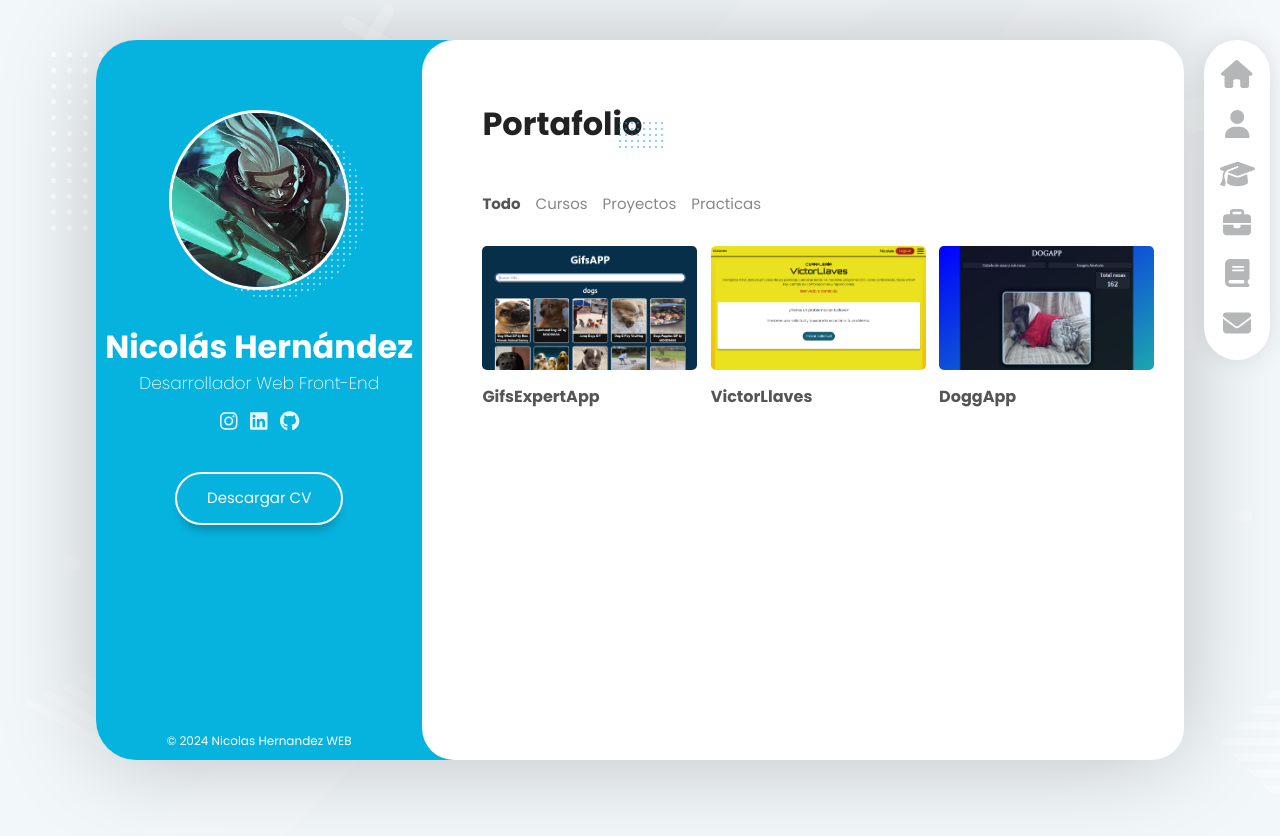
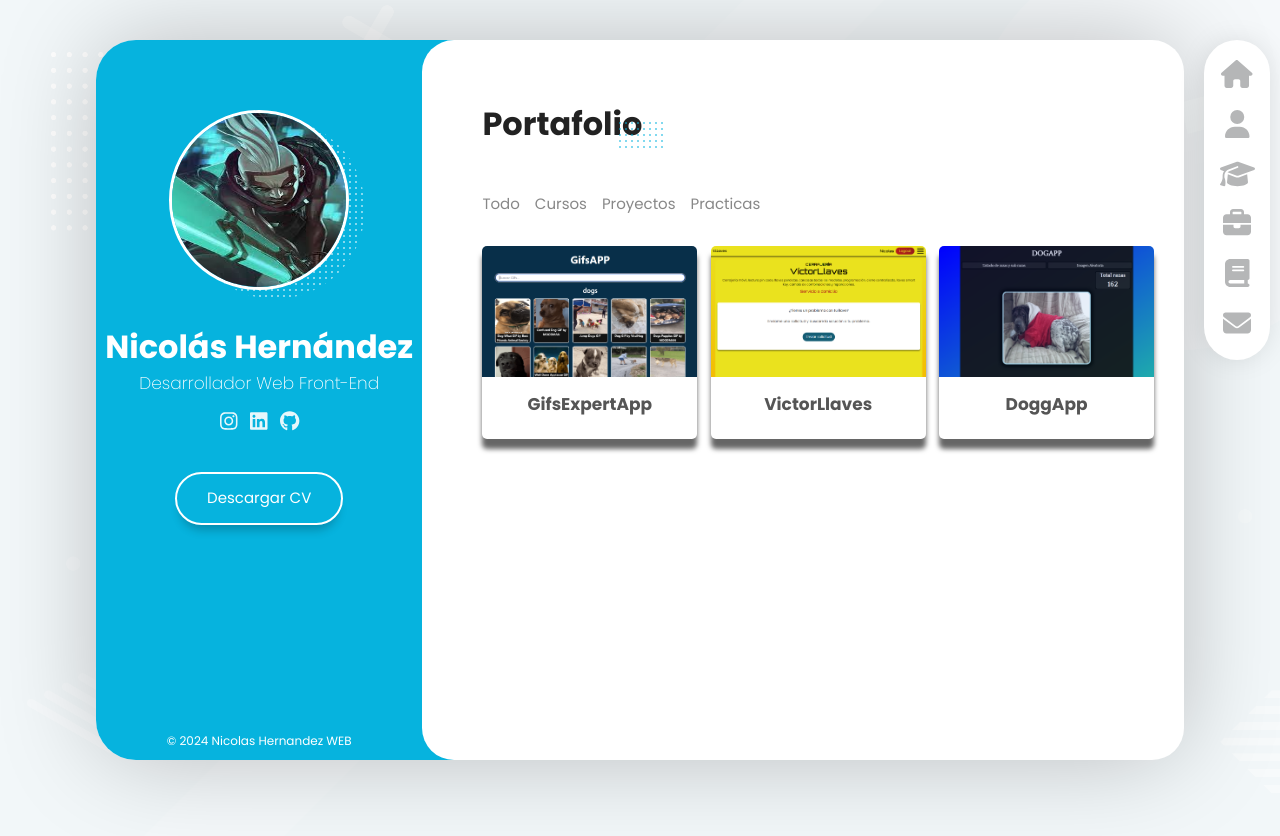
Before and after one commit to NSHN1999/MiPortafolio, a React (Vite) app: page /portafolio/folio in a window 1280 px wide. Shown: the top 836 px of the page. Built offline with nearby package versions, Linux system fonts and the light colour scheme.

Commit message:
PortafolioPage finalizado

```diff
--- a/src/portafolio/components/CardWeb.jsx
+++ b/src/portafolio/components/CardWeb.jsx
@@ -1,5 +1,6 @@
 //IMPORTACIONES DE DEPENDENCIAS
 import PropTypes from 'prop-types';
+import { motion } from 'framer-motion';
 //ESTILOS
 import clases from "../styles/CardWeb.module.css";
 
@@ -8,22 +9,26 @@ export const CardWeb = ( {id, categoria, nombre, link, descripcion} ) => {
 
 
     return (
-        <figure className={`${clases.galeria__card}`}>
+        <motion.figure
+            className={`${clases.galeria__card}`}
+            initial={{ translateY: 10, opacity: 0 }}
+            animate={{ translateY: 0, opacity: 1 }}
+        >
 
             <div className={`${clases.galeria__galeriaImagen}`}>
                 <a href={`${ link }`} className={`${clases.galeria__link}`} target="_blank">
                     <img src={`/assets/img/${id}.PNG`} className={`${clases.galeria__imagen}`} alt={ id }/>
+
+                    <article className={`${clases.card__descripcion}`}>
+                        <span className={`${clases.galeria__categoria}`}>{ categoria[0] }</span>
+                        <p className={`${clases.galeria__descripcion}`}>{ descripcion }</p>
+                    </article>
                 </a>
             </div>
 
             <figcaption className={`${clases.galeria__title}`}>{ nombre }</figcaption>
 
-            <div className={`${clases.card__descripcion}`}>
-                <span className={`${clases.galeria__categoria}`}>{ categoria[0] }</span>
-                <p className={`${clases.galeria__descripcion}`}>{ descripcion }</p>
-            </div>
-
-        </figure>
+        </motion.figure>
     )
 };
 
--- a/src/portafolio/data/webs.js
+++ b/src/portafolio/data/webs.js
@@ -10,14 +10,14 @@ export const webs = [
         'categoria': ['Cursos', 'Todo'],
         'nombre': 'GifsExpertApp',
         'link': 'https://nshn1999.github.io/GifsApp-react/',
-        'descripcion': 'Aplicación de pratica desarrollada en curso de ReactJS',
+        'descripcion': 'Aplicación de practica desarrollada en curso de ReactJS',
     },
     {
         'id': 'web-victorllaves',
         'categoria': ['Proyectos', 'Todo'],
         'nombre': 'VictorLlaves',
         'link': 'https://nshn1999.github.io/VictorLlaves/',
-        'descripcion': 'Aplicación para portafolio de titulo',
+        'descripcion': 'Landing Page de cerrajeria VictorLlaves, proyecto en proceso',
     },
     {
         'id': 'web-dogsapp',
--- a/src/portafolio/pages/PortafolioPage.jsx
+++ b/src/portafolio/pages/PortafolioPage.jsx
@@ -23,7 +23,7 @@ export const PortafolioPage = () => {
 
             <nav className={`${clases.portafolio__navbar}`}>
                 <ul className={`${clases.portafolio__menu}`}>
-                    <li className={`${clases.portafolio__option} ${clases.portafolio__optionActive}`}>
+                    <li className={`${clases.portafolio__option}`}>
                         <a
                             className={`${clases.portafolio__btn}`}
                             onClick={() => setCategoria('Todo')}
--- a/src/portafolio/styles/CardWeb.module.css
+++ b/src/portafolio/styles/CardWeb.module.css
@@ -1,19 +1,21 @@
 
 .galeria__card{
-    position: relative;
     flex-basis: 32%;
-    overflow: hidden;
     display: flex;
     flex-direction: column;
+    box-shadow: 0 10px 5px rgba(0, 0, 0, 0.6);
+    justify-content: center;
+    align-items: center;
+    border-radius: 0 0 0.5rem 0.5rem;
 }
 
 .galeria__galeriaImagen{
     width: 100%;
-    height: 65%;
+    flex-basis: 68%;
     box-sizing: border-box;
-    transition: all 200ms ease-in-out;
-    border-radius: 0.5rem;
+    border-radius: 0.5rem 0.5rem 0 0;
     overflow: hidden;
+    position: relative;
 }
 
 .galeria__link{
@@ -23,16 +25,46 @@
 
 .galeria__imagen{
     width: 100%;
+    height: 100%;
+    transition: ease-out 300ms;
+}
+
+.card__descripcion{
+    height: 100%;
+    width: 100%;
+    position: absolute;
+    bottom: 0;
+    background-color: rgba(0, 0, 0, 0.8);
+    font-size: 1.3rem;
+    font-weight: 200;
+    bottom: -100%;
+    transition: 200ms;
+    cursor: pointer;
+}
+
+.galeria__categoria{
+    display: block;
+    padding: 1rem;
+    color: white;
+}
+
+.galeria__descripcion{
+    padding: 1rem;
+    color: white;
+}
+
+.galeria__galeriaImagen:hover .card__descripcion{
+    bottom: 0;
+}
+
+.galeria__galeriaImagen:hover .galeria__imagen{
+    transform: scale(1.2);
 }
 
 .galeria__title{
-    font-size: 1.6rem;
+    flex-basis: 32%;
+    font-size: 1.7rem;
     padding: 1.5rem 0;
     font-weight: bold;
+    text-align: center;
 }
-
-.card__descripcion{
-    position: absolute;
-    bottom: 0;
-    display: none;
-}
--- a/src/portafolio/styles/PortafolioPage.module.css
+++ b/src/portafolio/styles/PortafolioPage.module.css
@@ -88,11 +88,6 @@
     opacity: 0.7;
 }
 
-.portafolio__optionActive{
-    opacity: 1;
-    font-weight: bold;
-}
-
 .portafolio__btn{
     cursor: pointer;
     transition: 100ms;
```
